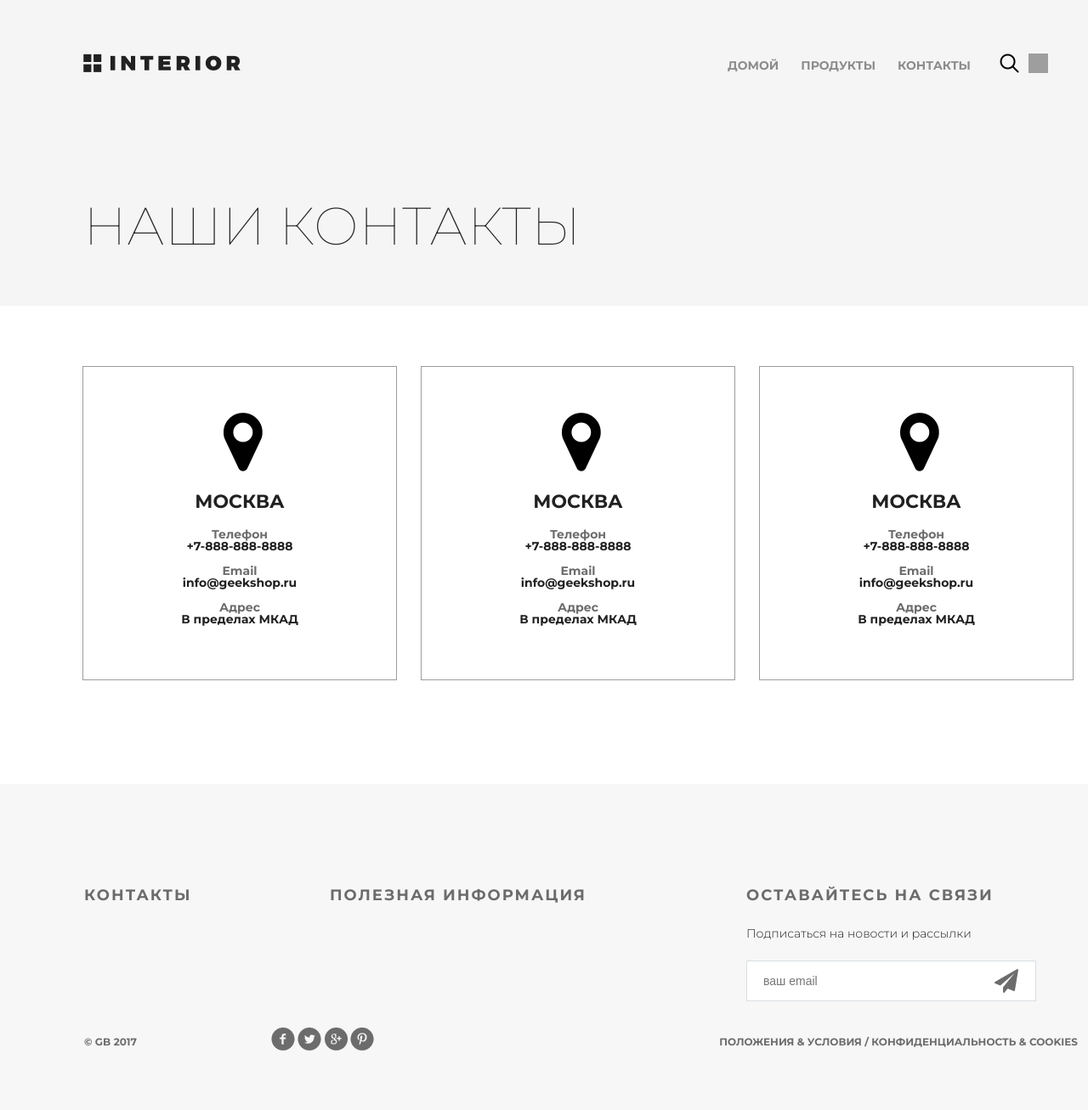
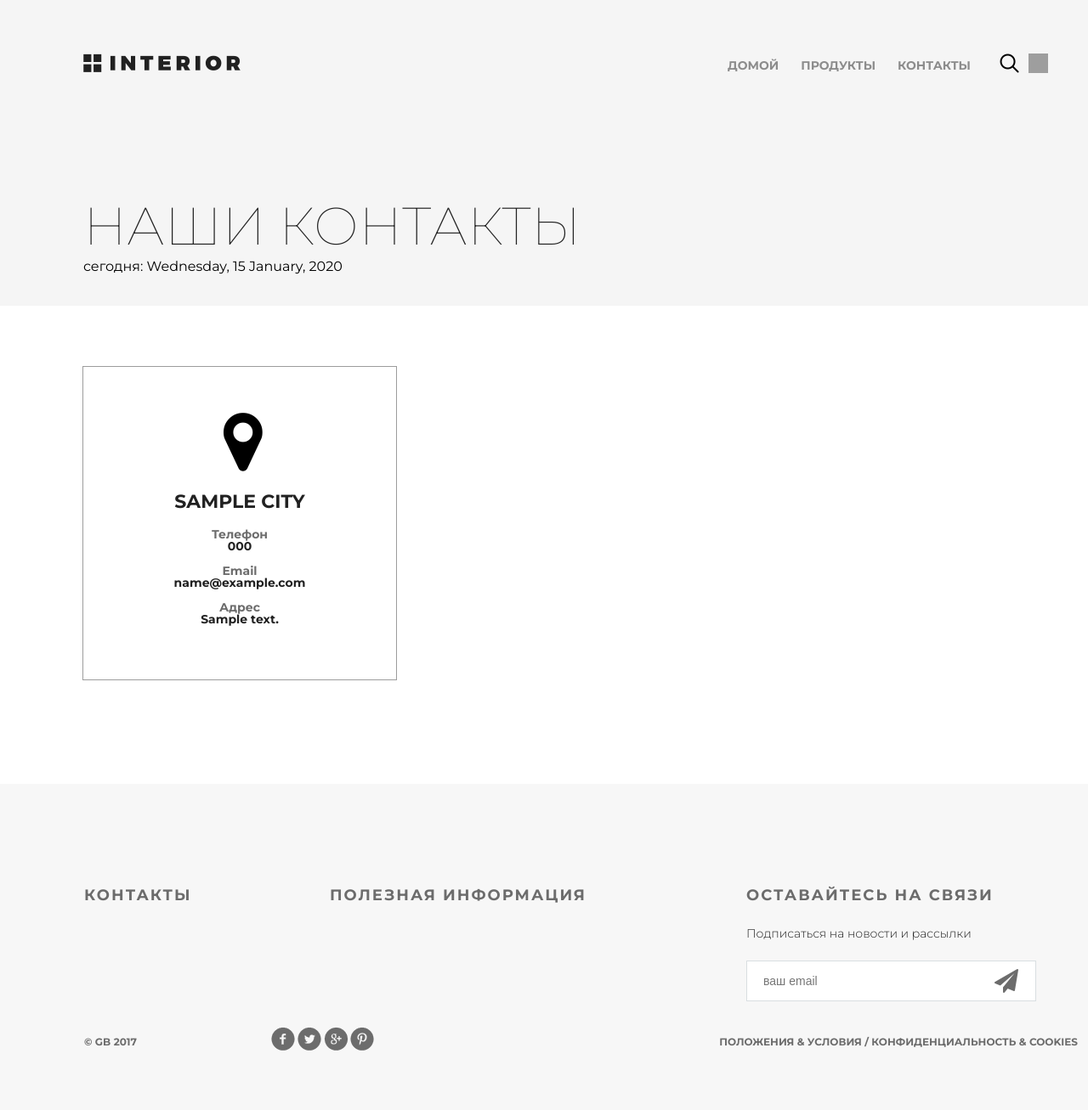
Before and after one commit to anna-osipchyk/geekshop, a Django app: template geekshop/mainapp/templates/mainapp/contact.html in a window 1280 px wide; the page is wider, and only the part inside the window is pictured. Shown: that part at 85% size. Run offline with Django 3.2, Linux system fonts and the light colour scheme; the template is opened without the code that fills it: most values are stand-ins (such as "Sample title", 1, 10 or a date in 2020); grey boxes are pictures that could not be loaded.

Commit message:
Lesson 2. Final version

```diff
--- a/geekshop/geekshop/urls.py
+++ b/geekshop/geekshop/urls.py
@@ -1,24 +1,16 @@
-"""geekshop URL Configuration
-
-The `urlpatterns` list routes URLs to views. For more information please see:
-    https://docs.djangoproject.com/en/2.2/topics/http/urls/
-Examples:
-Function views
-    1. Add an import:  from my_app import views
-    2. Add a URL to urlpatterns:  path('', views.home, name='home')
-Class-based views
-    1. Add an import:  from other_app.views import Home
-    2. Add a URL to urlpatterns:  path('', Home.as_view(), name='home')
-Including another URLconf
-    1. Import the include() function: from django.urls import include, path
-    2. Add a URL to urlpatterns:  path('blog/', include('blog.urls'))
-"""
 from django.contrib import admin
 from django.urls import path
+
 import mainapp.views as mainapp
+
 urlpatterns = [
-    path('admin/', admin.site.urls),
+    path("admin/", admin.site.urls),
     path("", mainapp.main, name="main"),
     path("products/", mainapp.products, name="products"),
+    path("products/all", mainapp.products, name="products_all"),
+    path("products/home", mainapp.products, name="products_home"),
+    path("products/office", mainapp.products, name="products_office"),
+    path("products/modern", mainapp.products, name="products_modern"),
+    path("products/classic", mainapp.products, name="products_classic"),
     path("contact/", mainapp.contact, name="contact"),
 ]
--- a/geekshop/mainapp/templates/mainapp/base.html
+++ b/geekshop/mainapp/templates/mainapp/base.html
@@ -7,7 +7,7 @@
     <meta charset="utf-8">
     <title>
         {% block title %}
-        {{ title }}
+        {{ title|capfirst }}
         {% endblock title %}
     </title>
 
--- a/geekshop/mainapp/templates/mainapp/contact.html
+++ b/geekshop/mainapp/templates/mainapp/contact.html
@@ -8,59 +8,30 @@
 		{% include 'mainapp/includes/inc_menu.html' %}
 	</div>
 	<h1>наши контакты</h1>
+	<p>сегодня: {{ visit_date|date:"l, j F, Y" }}</p>
 </div>
 {% endblock %}
 
 {% block content %}
 <div class="location">
+	{% for location in locations %}
 	<div class="location-1">
 		<i class="fa fa-map-marker fa-5x"></i>
-		<h4>Москва</h4>
+		<h4>{{ location.city }}</h4>
 		<div class="contacts">
 			<h5>Телефон</h5>
-			<p>+7-888-888-8888</p>
+			<p>{{ location.phone }}</p>
 		</div>
 		<div class="contacts">
 			<h5>Email</h5>
-			<p>info@geekshop.ru</p>
+			<p>{{ location.email }}</p>
 		</div>
 		<div class="contacts">
 			<h5>Адрес</h5>
-			<p>В пределах МКАД</p>
+			<p>{{ location.address }}</p>
 		</div>
 	</div>
-	<div class="location-1">
-		<i class="fa fa-map-marker fa-5x"></i>
-		<h4>Москва</h4>
-		<div class="contacts">
-			<h5>Телефон</h5>
-			<p>+7-888-888-8888</p>
-		</div>
-		<div class="contacts">
-			<h5>Email</h5>
-			<p>info@geekshop.ru</p>
-		</div>
-		<div class="contacts">
-			<h5>Адрес</h5>
-			<p>В пределах МКАД</p>
-		</div>
-	</div>
-	<div class="location-1">
-		<i class="fa fa-map-marker fa-5x"></i>
-		<h4>Москва</h4>
-		<div class="contacts">
-			<h5>Телефон</h5>
-			<p>+7-888-888-8888</p>
-		</div>
-		<div class="contacts">
-			<h5>Email</h5>
-			<p>info@geekshop.ru</p>
-		</div>
-		<div class="contacts">
-			<h5>Адрес</h5>
-			<p>В пределах МКАД</p>
-		</div>
-	</div>
+	{% endfor %}
 </div>
 
 <div class="clr"></div>
```
Also changed, not shown: geekshop/mainapp/templates/mainapp/includes/inc_categories_menu.html (added, +9 -0 lines), geekshop/mainapp/templates/mainapp/index.html (+7 -13 lines), geekshop/mainapp/templates/mainapp/products.html (+7 -29 lines), geekshop/mainapp/views.py (+68 -4 lines), 1 other file.
